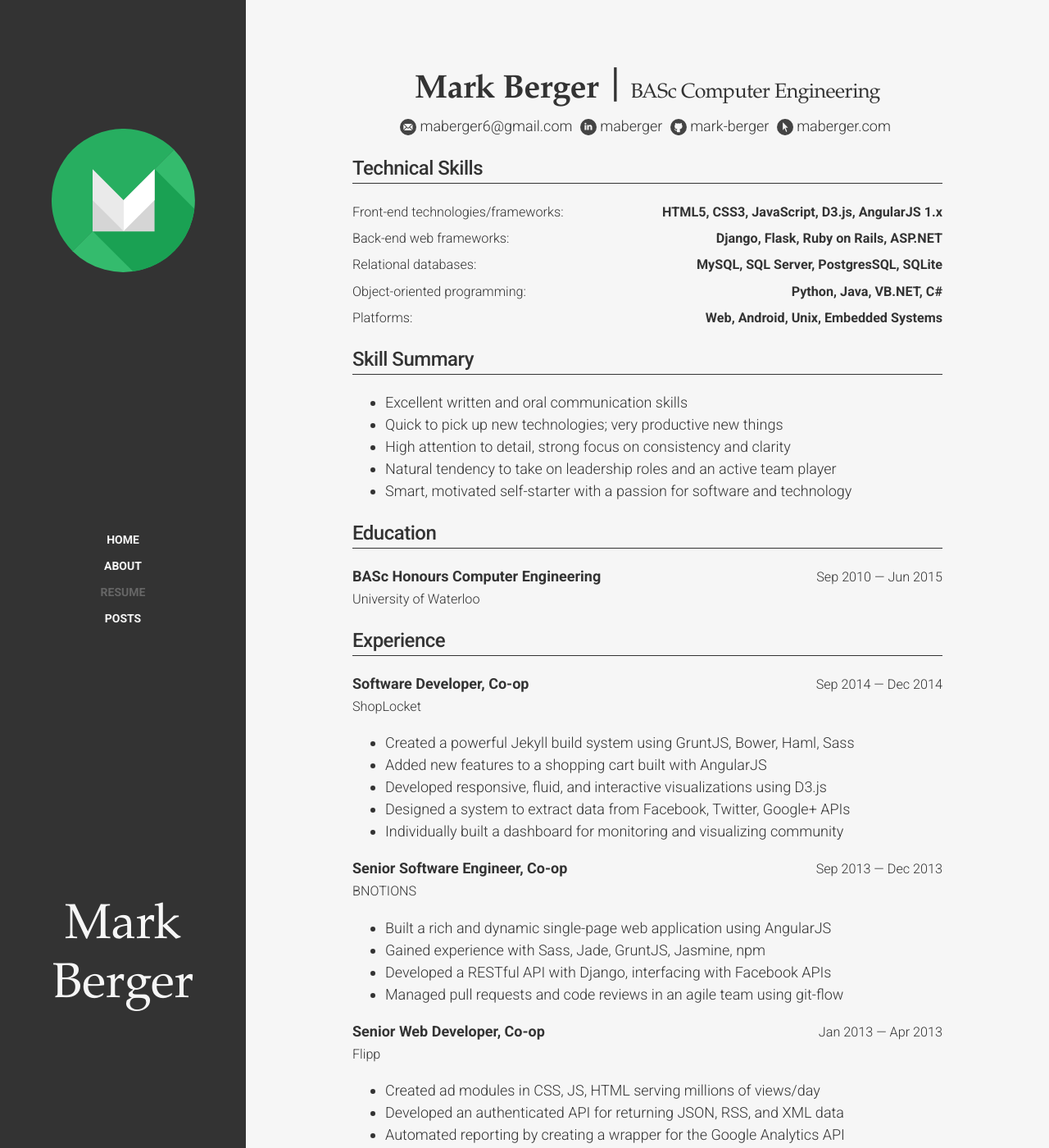
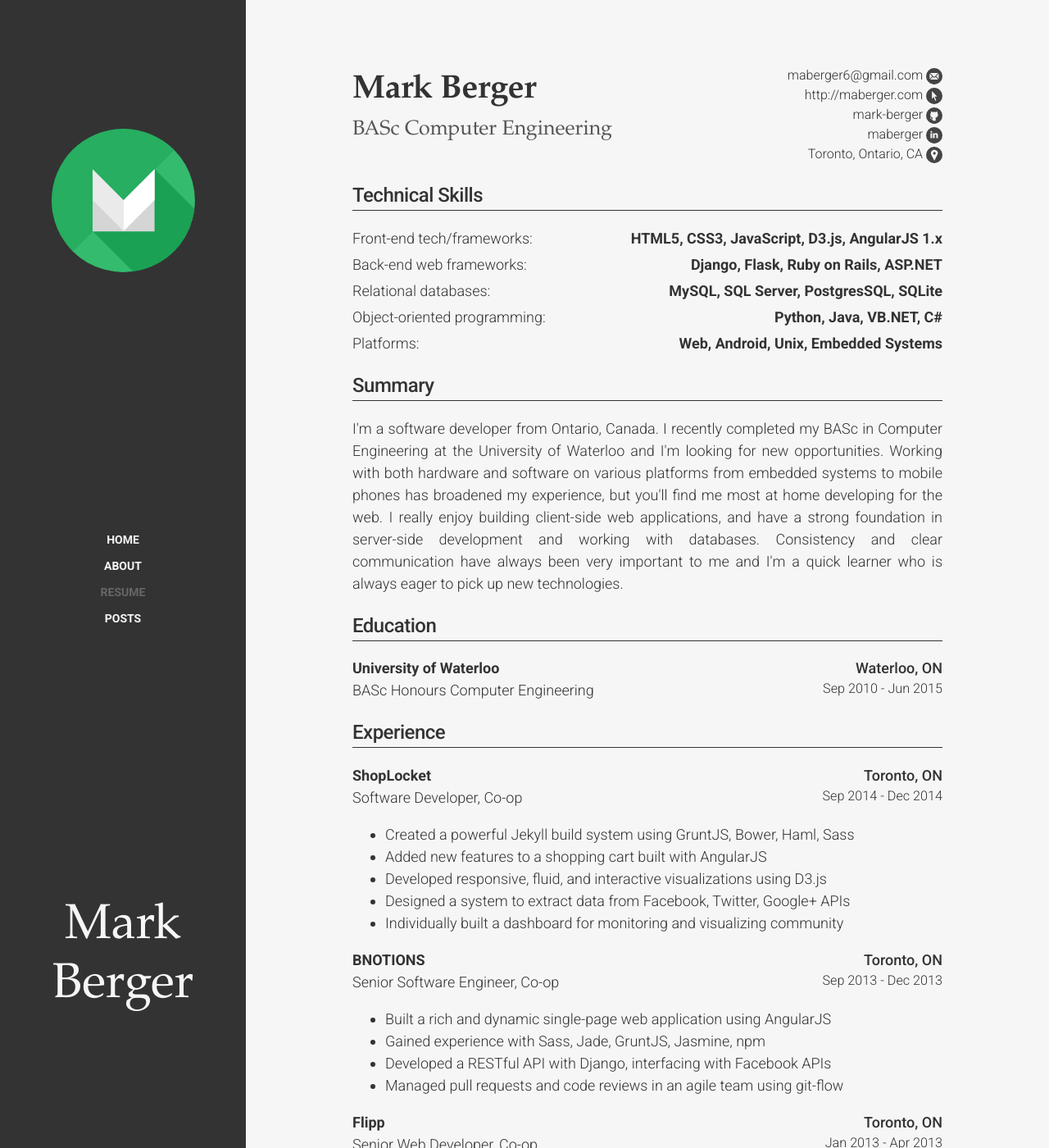
Before and after one commit to mark-berger/mark-berger.github.io, a Jekyll site: the page built from resume.html, in a window 1280 px wide and 1400 px high. Shown: the whole window at 82% size. Built offline with Jekyll 4.4.1, drawn with Linux system fonts in a browser that asks for light colours; comment, search, counter and statistics services are not loaded; some of the changed text lies outside the part shown.

Commit message:
Updated resume content and formatting.

```diff
--- a/_data/resume.json
+++ b/_data/resume.json
@@ -3,8 +3,9 @@
     "name": "Mark Berger",
     "label": "BASc Computer Engineering",
     "picture": "http://maberger.com/images/maberger.png",
+    "email": "maberger6@gmail.com",
     "website": "http://maberger.com",
-    "summary": "I’m a software developer from Ontario, Canada. I’ve recently completed my Bachelor of Applied Science in Computer Engineering at the University of Waterloo. Throughout my education I’ve had experience working with both software and hardware, and really love learning new frameworks and technologies. I’ve developed software for a variety of different platforms ranging from embedded systems to mobile phones, however I always find myself being drawn back to the ever-evolving web. I really enjoy working with front-end technologies and like the design aspect involved with developing web pages, but I’ll also dig into server-side logic and databases too.",
+    "summary": "I'm a software developer from Ontario, Canada. I recently completed my BASc in Computer Engineering at the University of Waterloo and I'm looking for new opportunities. Working with both hardware and software on various platforms from embedded systems to mobile phones has broadened my experience, but you'll find me most at home developing for the web. I really enjoy building client-side web applications, and have a strong foundation in server-side development and working with databases. Consistency and clear communication have always been very important to me and I'm a quick learner who is always eager to pick up new technologies.",
     "location": {
       "city": "Toronto",
       "countryCode": "CA",
@@ -30,7 +31,7 @@
       "website": "http://shoplocket.com/",
       "startDate": "2014-09-02",
       "endDate": "2014-12-19",
-      "summary": "ShopLocket is a platform for hardware entrepreneurs looking to bring innovative products to life and into the hands of visionary consumers.",
+      "summary": "Toronto, ON",
       "highlights": [
         "Created a powerful Jekyll build system using GruntJS, Bower, Haml, Sass",
         "Added new features to a shopping cart built with AngularJS",
@@ -45,7 +46,7 @@
       "website": "http://www.bnotions.com/",
       "startDate": "2013-09-03",
       "endDate": "2013-12-20",
-      "summary": "BNOTIONS is an award-winning Mobile, Data, and Analytics Innovation Firm. They are the partner of choice for organizations with the desire to disrupt.",
+      "summary": "Toronto, ON",
       "highlights": [
         "Built a rich and dynamic single-page web application using AngularJS",
         "Gained experience with Sass, Jade, GruntJS, Jasmine, npm",
@@ -59,7 +60,7 @@
       "website": "https://corp.flipp.com/",
       "startDate": "2013-01-02",
       "endDate": "2013-04-26",
-      "summary": "Flipp is the essential site for your weekly shopping.",
+      "summary": "Toronto, ON",
       "highlights": [
         "Created ad modules in CSS, JS, HTML serving millions of views/day",
         "Developed an authenticated API for returning JSON, RSS, and XML data",
@@ -74,7 +75,7 @@
       "website": "http://orbitgroup.ca/",
       "startDate": "2011-09-05",
       "endDate": "2012-08-31",
-      "summary": "Orbit is a leader in contact centre performance improvement",
+      "summary": "Markham, ON",
       "highlights": [
         "Rebuilt messaging/notification system using JSON web services",
         "Developed scripts, architecture and optimized stored procedures",
@@ -89,7 +90,7 @@
       "website": "http://orbitgroup.ca/",
       "startDate": "2011-01-03",
       "endDate": "2011-04-29",
-      "summary": "Orbit is a leader in contact centre performance improvement",
+      "summary": "Markham, ON",
       "highlights": [
         "Provided efficient resolution directly to clients, triaging technical issues",
         "Demonstrated technical expertise finding solutions to unique problems",
@@ -101,8 +102,8 @@
   "education": [
     {
       "institution": "University of Waterloo",
-      "area": "Honours Computer Engineering",
-      "studyType": "BASc",
+      "area": "Waterloo, ON",
+      "studyType": "BASc Honours Computer Engineering",
       "startDate": "2010-09-13",
       "endDate": "2015-06-13",
       "courses": [
@@ -160,7 +161,7 @@
       "title": "Outstanding Co-op Evaluations",
       "date": "2015-06-13",
       "awarder": "University of Waterloo",
-      "summary": "Significantly exceeded all expectations, in all 6 terms"
+      "summary": "Significantly exceeded all expectations for all 6 terms"
     },
     {
       "title": "Nortel Networks & President’s Entrance Scholarship",
@@ -172,13 +173,12 @@
       "title": "Best Presentation, U of T Space Design Contest",
       "date": "2010-05-13",
       "awarder": "University of Toronto",
-      "summary": "Best Presentation in an international engineering design competition"
+      "summary": "First place for international engineering competition"
     }
   ],
   "skills": [
     {
-      "name": "Front-end technologies/frameworks",
-      "level": "Technical",
+      "name": "Front-end tech/frameworks",
       "keywords": [
         "HTML5",
         "CSS3",
@@ -189,7 +189,6 @@
     },
     {
       "name": "Back-end web frameworks",
-      "level": "Technical",
       "keywords": [
         "Django",
         "Flask",
@@ -199,7 +198,6 @@
     },
     {
       "name": "Relational databases",
-      "level": "Technical",
       "keywords": [
         "MySQL",
         "SQL Server",
@@ -209,7 +207,6 @@
     },
     {
       "name": "Object-oriented programming",
-      "level": "Technical",
       "keywords": [
         "Python",
         "Java",
@@ -219,23 +216,11 @@
     },
     {
       "name": "Platforms",
-      "level": "Technical",
       "keywords": [
         "Web",
         "Android",
         "Unix",
         "Embedded Systems"
-      ]
-    },
-    {
-      "name": "Skill Summary",
-      "level": "Non-Technical",
-      "keywords": [
-        "Excellent written and oral communication skills",
-        "Quick to pick up new technologies; very productive new things",
-        "High attention to detail, strong focus on consistency and clarity",
-        "Natural tendency to take on leadership roles and an active team player",
-        "Smart, motivated self-starter with a passion for software and technology"
       ]
     }
   ],
@@ -258,7 +243,7 @@
     {
       "name": "Internet",
       "keywords": [
-        "Latest web technologies",
+        "Latest web tech",
         "open-source projects",
         "software development blogs"
       ]
@@ -270,7 +255,7 @@
         "photography",
         "television",
         "video games",
-        "electronics/hardware",
+        "hardware",
         "biking/walking"
       ]
     }
--- a/_sass/_styles.scss
+++ b/_sass/_styles.scss
@@ -237,8 +237,16 @@ footer {
   text-decoration:            none;
 }
 
+.mini-icon {
+  display:                    none;
+  height:                     2rem;
+  vertical-align:             middle;
+  width:                      2rem;
+}
+
 .resume {
   font-size:                  $font-size-footnote;
+  margin-bottom:              10rem;
 }
 
 .resume header {
@@ -247,16 +255,7 @@ footer {
 
 .resume header a {
   color:                      $color-dark;
-  padding-right:              0.5rem;
   text-decoration:            none;
-  white-space:                nowrap;
-}
-
-.mini-icon {
-  display:                    inline-block;
-  height:                     2rem;
-  vertical-align:             middle;
-  width:                      2rem;
 }
 
 .resume h1 {
@@ -265,19 +264,55 @@ footer {
   font-size:                  $font-size-larger;
   font-weight:                700;
   margin-bottom:              0;
-}
-
-.resume h1 small {
-  font-size:                  2.5rem;
-  font-weight:                500;
+  margin-top:                 0;
 }
 
 .resume h2 {
   border-bottom:              0.1rem solid $color-dark;
+  font-size:                  2.4rem;
 }
 
-.entry-container {
+.resume h2.title {
+  border:                     none;
+  color:                      #555;
+  font-family:                $font-family-serif;
+  font-size:                  2.5rem;
+  font-weight:                500;
+  letter-spacing:             0;
+  margin-top:                 0;
+}
+
+.resume .left-header {
+  text-align:                 left;
+}
+
+.resume .right-header {
+  text-align:                 left;
+}
+
+.resume .summary p {
+  text-align:                 justify;
+}
+
+.resume-contact {
+  font-size:                  $font-size-footnote;
+}
+
+.resume .contact-label {
+  display:                    inline-block;
+  font-weight:                500;
+}
+
+.resume .right-detail {
+  font-weight:                300;
+}
+
+.item {
   margin-top:                 0.5rem;
+}
+
+.date {
+  font-size:                  90%;
 }
 
 .not-found {
@@ -321,7 +356,7 @@ footer {
   width:                      100%;
 }
 
-.post-griditem .entry-container {
+.post-griditem .item {
   font-size:                  $font-size-footnote;
 }
 
@@ -403,24 +438,35 @@ the ‘em’ unit is relative to the initial value of ‘font-size’. (16px)
     padding:                  0 3rem;
   }
 
-  .entry-container::after {
+  .item::after {
     clear:                    both;
     content:                  "";
     display:                  table;
   }
 
-  .entry-details {
+  .left {
     float:                    left;
   }
 
-  .entry-dates {
+  .right {
     float:                    right;
     text-align:               right;
   }
 
-  .entry-items {
-    float:                    right;
+  .resume .right-header {
     text-align:               right;
+  }
+
+  .resume .contact-label {
+    display:                  none;
+  }
+
+  .resume .right-detail {
+    font-weight:                500;
+  }
+
+  .mini-icon {
+    display:                  inline-block;
   }
 }
 
--- a/resume.html
+++ b/resume.html
@@ -4,102 +4,186 @@ permalink: /resume/
 ---
 {% assign resume = site.data.resume %}
 <div class="resume">
-  <header>
-    <h1>{{ resume.basics.name }}｜<small>{{ resume.basics.label }}</small></h1>
-    <a class="left" href="mailto:{{ site.author.email }}">
-      <div class="mini-icon">{% include svg-icon.html icon=site.data.icons.email %}</div>
-      {{ site.author.email }}
+  <header>{% assign b = resume.basics %}
+    <div class="item">
+      <div class="left left-header">
+        <h1>{{ b.name }}</h1>
+        <h2 class="title">{{ b.label }}</h2>
+      </div>
+      <div class="right right-header">
+        <section class="resume-contact">
+          <div class="email">
+            <span class="contact-label">Email:</span>
+            <a href="mailto:{{ site.author.email }}">
+              {{ b.email }}
+              <div class="mini-icon">
+                {% include svg-icon.html icon=site.data.icons.email %}
+              </div>
             </a>
-    <a class="center" href="https://ca.linkedin.com/in/{{ site.author.linkedin }}">
-      <div class="mini-icon">{% include svg-icon.html icon=site.data.icons.linkedin %}</div>
-      {{ site.author.linkedin }}
+          </div>
+          <div class="website">
+            <span class="contact-label">Website:</span>
+            <a href="{{ b.website }}">
+              {{ b.website }}
+              <div class="mini-icon">
+                {% include svg-icon.html icon=site.data.icons.web %}
+              </div>
             </a>
-    <a class="right" href="https://github.com/{{ site.author.github }}">
-      <div class="mini-icon">{% include svg-icon.html icon=site.data.icons.github %}</div>
-      {{ site.author.github }}
+          </div>
+          {% for p in b.profiles %}
+          <div class="network">
+            <a href="{{ p.url }}">
+              <span class="contact-label">{{ p.network }}:</span>
+              {{ p.username }}
+              <div class="mini-icon">
+              {% case p.network %}
+              {% when 'GitHub' %}
+              {% include svg-icon.html icon=site.data.icons.github %}
+              {% when 'LinkedIn' %}
+              {% include svg-icon.html icon=site.data.icons.linkedin %}
+              {% endcase %}
+              </div>
             </a>
-    <a class="center" href="{{ site.author.uri }}">
-      <div class="mini-icon">{% include svg-icon.html icon=site.data.icons.web %}</div>
-      {{ site.author.uri | replace: 'http://', '' | replace: 'https://', '' }}
-    </a>
+          </div>
+          {% endfor %}
+          <div class="location">
+            <span class="contact-label">Location:</span>
+            {{ b.location.city }}, {{ b.location.region }}, {{ b.location.countryCode }}
+            <div class="mini-icon">
+              {% include svg-icon.html icon=site.data.icons.location %}
+            </div>
+          </div>
+        </section>
+      </div>
+    </div>
   </header>
-  <div class="resume-section">
+  <section class="skills">
     <h2>Technical Skills</h2>
-    {% assign t_skills = resume.skills | where: 'level', 'Technical' %}
-    {% for item in t_skills %}
-    <div class="entry-container">
-      <div class="entry-details">
-        <small>{{ item.name }}:</small>
+    {% for s in resume.skills %}
+    <div class="item">
+      <div class="left">
+        {{ s.name }}:
       </div>
-      <div class="entry-items">
-        <strong><small>{{ item.keywords | join: ", " }}</small></strong>
+      <div class="right">
+        <strong>
+          {{ s.keywords | join: ", "}}
+        </strong>
       </div>
     </div>
     {% endfor %}
+  </section>
+  <section class="summary">
+    <h2>Summary</h2>
+    <p>{{ resume.basics.summary }}</p>
+  </section>
+  <section class="education">
+    <h2>Education</h2>
+    {% for e in resume.education %}
+    <div class="item">
+      <div class="left">
+        <div class="institution">
+          <strong>
+            {{ e.institution }}
+          </strong>
         </div>
-  <div class="resume-section">
-    <h2>Skill Summary</h2>
-    {% assign nt_skills = resume.skills | where: 'level', 'Non-Technical' | first %}
-    <ul>
-      {% for item in nt_skills.keywords %}
-      <li>{{ item }}</li>
-      {% endfor %}
-    </ul>
+        <div class="studyType">
+          {{ e.studyType }}
         </div>
-  <div class="resume-section">
-    <h2>Education</h2>
-    {% for entry in resume.education %}
-    <div class="entry-container">
-      <div class="entry-details">
-        <div><strong>{{ entry.studyType }} {{ entry.area }}</strong></div>
-        <small>{{ entry.institution }}</small>
       </div>
-      <div class="entry-dates">
-        <small>{{ entry.startDate | date: "%b %Y" }} &mdash; {{ entry.endDate | date: "%b %Y" }}</small>
+      <div class="right">
+        <div class="right-detail">
+          {{ e.area }}
+        </div>
+        <div class="date">
+          <span class="startDate">
+            {{ e.startDate | date: "%b %Y" }}
+          </span>
+          {% if e.endDate %}
+          <span class="endDate">
+            - {{ e.endDate | date: "%b %Y" }}
+          </span>
+          {% else %}
+          <span class="endDate">
+            - Present
+          </span>
+          {% endif %}
+        </div>
       </div>
     </div>
     {% endfor %}
+  </section>
+  <section class="experience">
+    <h2>Experience</h2>
+    {% for w in resume.work %}
+    <div class="item">
+      <div class="left">
+        <div class="company">
+          <strong>
+            {{ w.company }}
+          </strong>
         </div>
-  <div class="resume-section">
-    <h2>Experience</h2>
-    {% for job in resume.work %}
-      <div class="entry-container">
-        <div class="entry-details">
-          <div><strong>{{ job.position }}</strong></div>
-          <small>{{ job.company }}</small>
+        <div class="position">
+          {{ w.position }}
         </div>
-        <div class="entry-dates">
-          <small>{{ job.startDate | date: "%b %Y" }} &mdash; {{ job.endDate | date: "%b %Y" }}</small>
+      </div>
+      <div class="right">
+        <div class="right-detail">
+          {{ w.summary }}
+        </div>
+        <div class="date">
+          <span class="startDate">
+            {{ w.startDate | date: "%b %Y" }}
+          </span>
+          {% if w.endDate %}
+          <span class="endDate">
+            - {{ w.endDate | date: "%b %Y" }}
+          </span>
+          {% else %}
+          <span class="endDate">
+            - Present
+          </span>
+          {% endif %}
+        </div>
       </div>
     </div>
     <ul>
-        {% for highlight in job.highlights %}
-        <li>{{ highlight }}</li>
+      {% for h in w.highlights %}
+      <li>{{ h }}</li>
       {% endfor %}
     </ul>
     {% endfor %}
+  </section>
+  <section class="awards">
+    <h2>Awards, Scholarships, &amp; Achievements</h2>
+    {% for a in resume.awards %}
+    <div class="item">
+      <div class="left">
+        <div class="title">
+          <strong>
+            {{ a.title }}
+          </strong>
         </div>
-  <div class="resume-section">
-    <h2>Awards, Scholarships, &amp; Achievements</h2>
-    {% for award in resume.awards %}
-      <div class="entry-container">
-        <div class="entry-details">
-          <div><strong>{{ award.title }}</strong></div>
-          <small>{{ award.summary }}</small>
+        <div class="award-summary">
+          {{ a.summary }}
         </div>
-        <div class="entry-dates">
-          <small>{{ award.date | date: "%b %Y" }}</small>
+      </div>
+      <div class="right">
+        <div class="right-detail">
+          {{ a.awarder }}
+        </div>
+        <div class="date">
+          {{ a.date | date: "%b %Y" }}
+        </div>
       </div>
     </div>
     {% endfor %}
+  </section>
+  <section class="interests">
+    <h2>Interests</h2>
+    {% for i in resume.interests %}
+    <div class="interest">
+      <strong>{{ i.name }}: </strong>{{ i.keywords | join: ', ' }}
     </div>
-  <div class="resume-section">
-    <h2>Activities &amp; Interests</h2>
-    <dl>
-    {% for interest in resume.interests %}
-      <dt>{{ interest.name }}</dt>
-      <dd>{{ interest.keywords | join: ', ' }}</dd>
     {% endfor %}
-    </dl>
+  </section>
 </div>
-</div>
```
Lines whose indentation alone changed are shown as unchanged.
